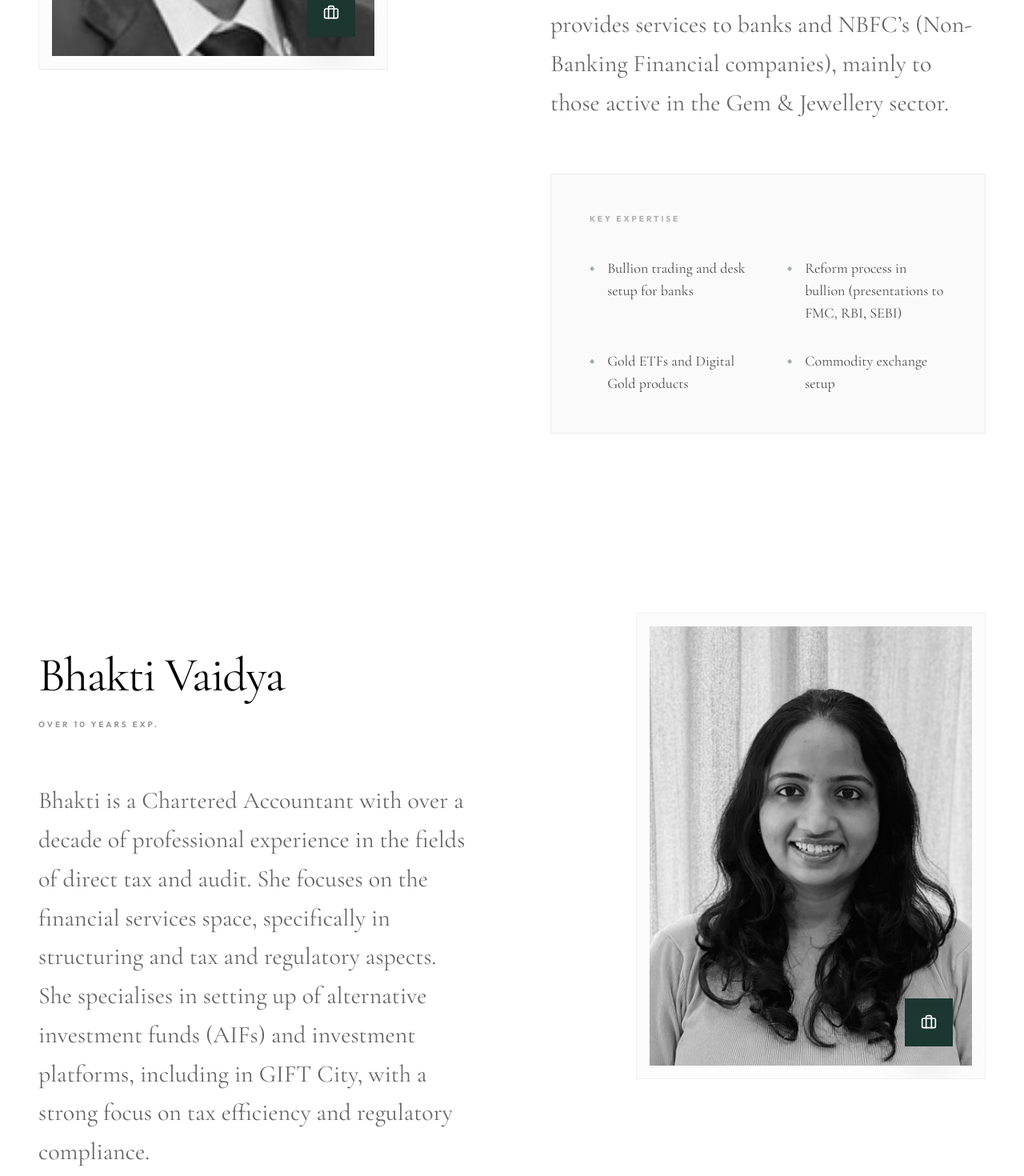
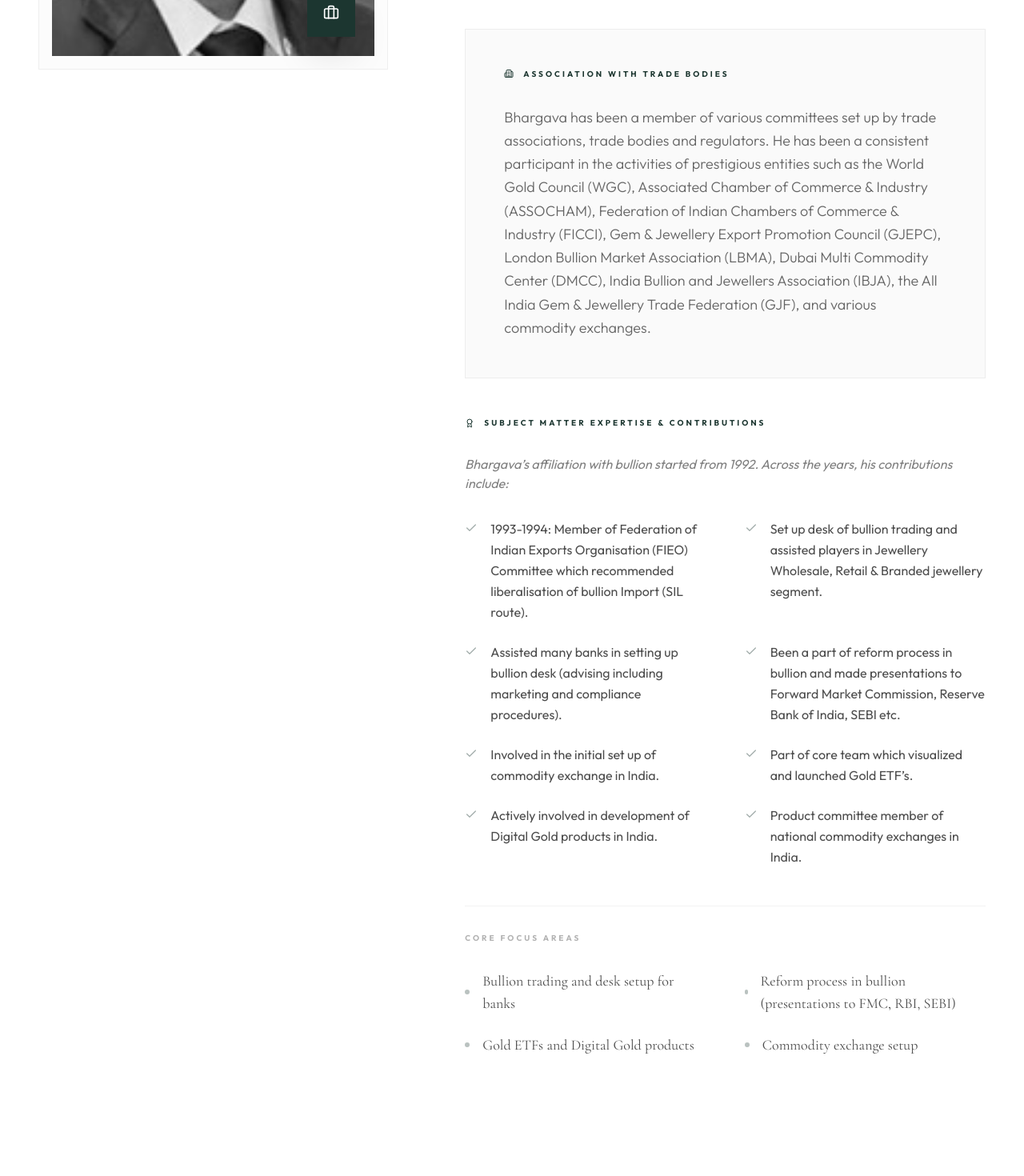
Before and after one commit to Guaq-AI/bnvca, a Next.js app: page /team in a window 1280 px wide. Shown: the part 1160-2630 px from the top of the page at 80% size. Built offline with nearby package versions, Linux system fonts and the light colour scheme.

Commit message:
feat: include full team bios and professional history from documentation

```diff
--- a/src/app/team/page.tsx
+++ b/src/app/team/page.tsx
@@ -3,7 +3,7 @@
 import Image from "next/image";
 import { motion } from "framer-motion";
 import { team } from "@/data/content";
-import { Briefcase } from "lucide-react";
+import { Briefcase, Check, Building2, Award } from "lucide-react";
 
 export default function TeamPage() {
   return (
@@ -36,7 +36,7 @@
       {/* Team Members List */}
       <section className="py-32">
         <div className="container mx-auto px-6 md:px-12">
-          <div className="space-y-56">
+          <div className="space-y-64">
             {team.map((member, index) => (
               <div key={member.name} className="relative">
                 <div className={`grid grid-cols-1 lg:grid-cols-12 gap-16 lg:gap-24 items-start`}>
@@ -79,33 +79,84 @@
                     whileInView={{ opacity: 1, y: 0 }}
                     viewport={{ once: true }}
                     transition={{ duration: 0.8, delay: 0.2 }}
-                    className={`lg:col-span-6 ${index % 2 !== 0 ? 'lg:order-1' : 'lg:col-start-7'} pt-12`}
+                    className={`lg:col-span-7 ${index % 2 !== 0 ? 'lg:order-1' : 'lg:col-start-6'} pt-12`}
                   >
-                    <div className="mb-16">
+                    <div className="mb-12">
                       <h2 className="text-5xl md:text-6xl font-serif text-foreground mb-6 tracking-tight">
                         {member.name}
                       </h2>
                       <div className="flex items-center gap-6">
-                        <p className="text-[10px] font-sans uppercase tracking-[0.3em] text-foreground/40 font-bold">
+                        <p className="text-[10px] font-sans uppercase tracking-[0.3em] text-primary font-bold">
                           {member.experience} EXP.
                         </p>
                       </div>
                     </div>
 
-                    <p className="text-2xl md:text-3xl font-serif text-foreground/60 leading-relaxed mb-16">
-                      {member.bio}
-                    </p>
+                    <div className="prose prose-lg max-w-none mb-16">
+                      <p className="text-xl md:text-2xl text-foreground/70 font-sans leading-relaxed font-light">
+                        {member.bio}
+                      </p>
+                    </div>
 
-                    <div className="bg-foreground/[0.02] border border-foreground/5 p-10 md:p-12">
-                      <h3 className="text-[10px] font-sans uppercase tracking-[0.3em] text-foreground/30 mb-10 font-bold">KEY EXPERTISE</h3>
-                      <div className="grid grid-cols-1 md:grid-cols-2 gap-y-8 gap-x-12">
-                        {member.expertise.map((item, i) => (
-                          <div key={i} className="flex items-start text-foreground/70 font-sans group/item">
-                            <span className="text-primary mr-4 text-[8px] mt-2 opacity-40 group-hover/item:opacity-100 transition-opacity">◆</span>
-                            <span className="text-lg font-serif">{item}</span>
+                    {/* Additional Details Grid */}
+                    <div className="grid grid-cols-1 gap-12">
+
+                      {/* Trade Bodies / Previous Experience Section */}
+                      {(member.tradeBodies || member.previousExperience) && (
+                        <motion.div
+                          initial={{ opacity: 0, y: 20 }}
+                          whileInView={{ opacity: 1, y: 0 }}
+                          viewport={{ once: true }}
+                          className="bg-foreground/[0.02] border border-foreground/5 p-8 md:p-12"
+                        >
+                          <h3 className="text-[10px] font-sans uppercase tracking-[0.3em] text-primary mb-8 font-bold flex items-center gap-3">
+                            {member.tradeBodies ? <Building2 className="h-3 w-3" /> : <Briefcase className="h-3 w-3" />}
+                            {member.tradeBodies ? "ASSOCIATION WITH TRADE BODIES" : "PREVIOUS PROFESSIONAL EXPERIENCE"}
+                          </h3>
+                          <p className="text-lg text-foreground/60 font-sans leading-relaxed font-light">
+                            {member.tradeBodies || member.previousExperience}
+                          </p>
+                        </motion.div>
+                      )}
+
+                      {/* Subject Expertise / Milestones */}
+                      {member.subjectExpertise && (
+                        <motion.div
+                          initial={{ opacity: 0, y: 20 }}
+                          whileInView={{ opacity: 1, y: 0 }}
+                          viewport={{ once: true }}
+                          className="space-y-10"
+                        >
+                          <div>
+                            <h3 className="text-[10px] font-sans uppercase tracking-[0.3em] text-primary mb-8 font-bold flex items-center gap-3">
+                              <Award className="h-3 w-3" /> SUBJECT MATTER EXPERTISE & CONTRIBUTIONS
+                            </h3>
+                            <p className="text-foreground/50 font-sans italic mb-8">{member.subjectExpertise.context}</p>
+                            <div className="grid grid-cols-1 md:grid-cols-2 gap-x-12 gap-y-6">
+                              {member.subjectExpertise.points.map((point, i) => (
+                                <div key={i} className="flex items-start gap-4 group/point">
+                                  <Check className="h-4 w-4 text-primary mt-1 flex-shrink-0 opacity-40 group-hover/point:opacity-100 transition-opacity" />
+                                  <span className="text-base text-foreground/70 font-sans leading-relaxed">{point}</span>
+                                </div>
+                              ))}
+                            </div>
                           </div>
-                        ))}
+                        </motion.div>
+                      )}
+
+                      {/* Key Expertise Block */}
+                      <div className="pt-8 border-t border-foreground/5">
+                        <h3 className="text-[10px] font-sans uppercase tracking-[0.3em] text-foreground/30 mb-8 font-bold">CORE FOCUS AREAS</h3>
+                        <div className="grid grid-cols-1 md:grid-cols-2 gap-y-6 gap-x-12">
+                          {member.expertise.map((item, i) => (
+                            <div key={i} className="flex items-center text-foreground/70 font-sans group/item">
+                              <div className="w-1.5 h-1.5 rounded-full bg-primary/30 mr-4 group-hover/item:bg-primary transition-colors" />
+                              <span className="text-lg font-serif">{item}</span>
+                            </div>
+                          ))}
+                        </div>
                       </div>
+
                     </div>
 
                   </motion.div>
--- a/src/data/content.ts
+++ b/src/data/content.ts
@@ -72,7 +72,22 @@
   }
 ];
 
-export const team = [
+export interface TeamMember {
+  name: string;
+  experience: string;
+  specialization: string;
+  bio: string;
+  expertise: string[];
+  linkedin?: string;
+  tradeBodies?: string;
+  subjectExpertise?: {
+    context: string;
+    points: string[];
+  };
+  previousExperience?: string;
+}
+
+export const team: TeamMember[] = [
   {
     name: "Bhargava Vaidya",
     experience: "Around 40 years",
@@ -84,13 +99,28 @@
       "Gold ETFs and Digital Gold products",
       "Commodity exchange setup"
     ],
+    tradeBodies: "Bhargava has been a member of various committees set up by trade associations, trade bodies and regulators. He has been a consistent participant in the activities of prestigious entities such as the World Gold Council (WGC), Associated Chamber of Commerce & Industry (ASSOCHAM), Federation of Indian Chambers of Commerce & Industry (FICCI), Gem & Jewellery Export Promotion Council (GJEPC), London Bullion Market Association (LBMA), Dubai Multi Commodity Center (DMCC), India Bullion and Jewellers Association (IBJA), the All India Gem & Jewellery Trade Federation (GJF), and various commodity exchanges.",
+    subjectExpertise: {
+      context: "Bhargava’s affiliation with bullion started from 1992. Across the years, his contributions include:",
+      points: [
+        "1993-1994: Member of Federation of Indian Exports Organisation (FIEO) Committee which recommended liberalisation of bullion Import (SIL route).",
+        "Set up desk of bullion trading and assisted players in Jewellery Wholesale, Retail & Branded jewellery segment.",
+        "Assisted many banks in setting up bullion desk (advising including marketing and compliance procedures).",
+        "Been a part of reform process in bullion and made presentations to Forward Market Commission, Reserve Bank of India, SEBI etc.",
+        "Involved in the initial set up of commodity exchange in India.",
+        "Part of core team which visualized and launched Gold ETF’s.",
+        "Actively involved in development of Digital Gold products in India.",
+        "Product committee member of national commodity exchanges in India."
+      ]
+    },
     linkedin: "https://www.linkedin.com/in/bhargava-vaidya-519b3317"
   },
   {
     name: "Bhakti Vaidya",
     experience: "Over 10 years",
     specialization: "Direct Tax & Audit",
-    bio: "Bhakti is a Chartered Accountant with over a decade of professional experience in the fields of direct tax and audit. She focuses on the financial services space, specifically in structuring and tax and regulatory aspects. She specialises in setting up of alternative investment funds (AIFs) and investment platforms, including in GIFT City, with a strong focus on tax efficiency and regulatory compliance.",
+    bio: "Bhakti is a Chartered Accountant with over a decade of professional experience in the fields of direct tax and audit. She focuses on the financial services space, specifically in structuring and tax and regulatory aspects. She specialises in setting up of alternative investment funds (AIFs) and investment platforms, including in GIFT City, with a strong focus on tax efficiency and regulatory compliance. She also offers end-to-end transaction support, from due diligence and structuring to execution and ongoing compliance. In addition to the above, she also looks at income tax compliances and return filings and assists clients with tax disputes and litigation.",
+    previousExperience: "She has previously worked in Bansi S. Mehta & Co., specialising in direct taxes and also spent over seven years at Ernst & Young LLP, contributing to the Private Equity and Financial Services team, providing direct tax and regulatory services to financial services and private equity clients, including AIFs and offshore funds.",
     expertise: [
       "AIFs and investment platform structuring",
       "Cross-border tax considerations",
```
